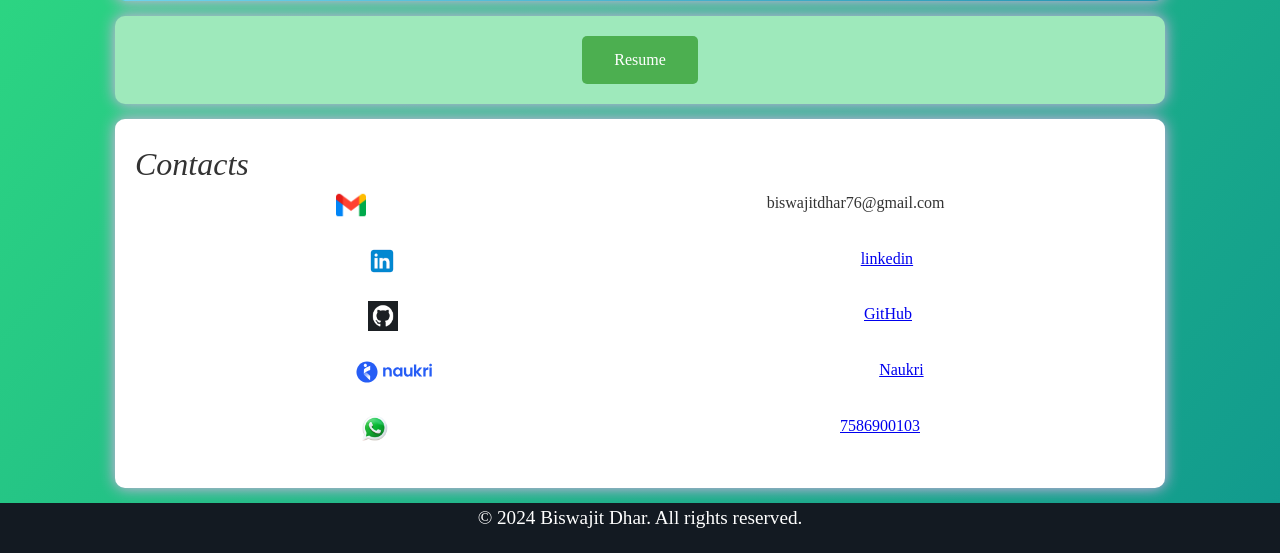
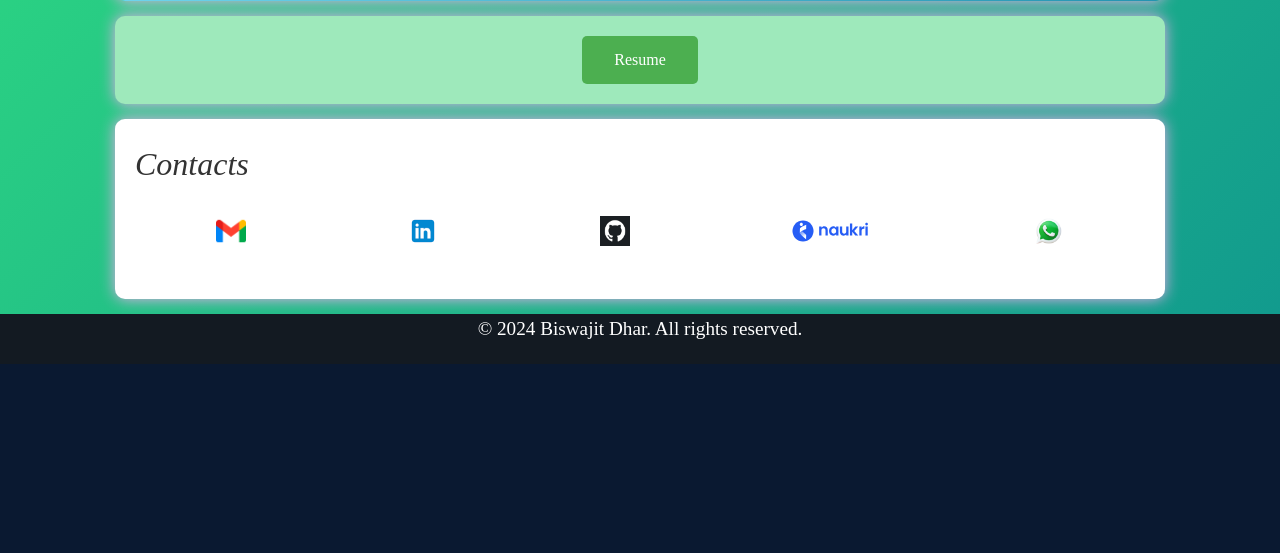
Before and after one commit to biswajitdhar76/Portfolio_Flask, a Flask app: page / in a window 1280 px wide. Shown: the part 893-1446 px from the top of the page. After the commit the page ends 1257 px from the top, so only its background shows below. Run offline with Flask 3, Linux system fonts and the light colour scheme.

Commit message:
Update Home.html

```diff
--- a/templates/Home.html
+++ b/templates/Home.html
@@ -32,13 +32,13 @@
     </section>
 
     <section id="skills">
-    <h2>Skills</h2><br>
+    <h2>Skills</h2> <br>
     <div class="skills">
-    <div id="html"> <img src="../static/icons/html.png"/ height="50" width="50"></div>
-    <div id="css"><img src="../static/icons/css.jpeg"/ height="50" width="50"></div>
-    <div id="python"><img src="../static/icons/python.jpeg"/ height="50" width="50"></div>
-    <div id="api"><img src="../static/icons/api.png"/ height="50" width="50"></div>
-    <div id="sql"><img src="../static/icons/sql.png"/ height="50" width="50"></div>
+    <div><img src="../static/icons/html.png"/ height="50" width="50"></div>
+    <div><img src="../static/icons/css.jpeg"/ height="50" width="50"></div>
+    <div><img src="../static/icons/python.jpeg"/ height="50" width="50"></div>
+    <div><img src="../static/icons/api.png"/ height="50" width="50"></div>
+    <div><img src="../static/icons/sql.png"/ height="50" width="50"></div>
     </div><br>
     </section>
 
@@ -47,19 +47,19 @@
     </section>
 
     <section id="contact">
+        <h2>Contacts</h2><br>
+        <div class="contacts">
+        <div id="gmail"><a href="mailto:biswajitdhar76@gmail.com">
+            <img src="../static/icons/gmail.png"  width="30px"  height="30px"/></a></div>
 
-        <h2>Contacts</h2>
+        <div id="linkedin"><a href="https://www.linkedin.com/in/biswajit-dhar-7bb087303/"><img src="../static/icons/linkdin.png"  width="30px"  height="30px"/></a></div>
 
-        <div><img id="gmail" src="../static/icons/gmail.png"  width="30px"  height="30px"/>biswajitdhar76@gmail.com</div><br>
+        <div id="github"><a href="https://github.com/biswajitdhar76"><img src="../static/icons/github.png"  width="30px"  height="30px"/></a></div>
 
-        <div><img id="linkedin" src="../static/icons/linkdin.png"  width="30px"  height="30px"/><a href="https://www.linkedin.com/in/biswajit-dhar-7bb087303/">linkedin</a></div><br>
+        <div id="naukri"><a href="https://www.naukri.com/mnjuser/profile?id=&altresid"><img src="../static/icons/naukri_gnb_logo.svg" width="80px"  height="30px"/></a></div>
 
-        <div><img id="github" src="../static/icons/github.png"  width="30px"  height="30px"/><a href="https://github.com/biswajitdhar76">GitHub</a></div><br>
-
-        <div><img id="naukri" src="../static/icons/naukri_gnb_logo.svg" width="80px"  height="30px"/><a href="https://www.naukri.com/mnjuser/profile?id=&altresid">Naukri</a></div><br>
-
-        <div><img id="whatsapp" alt="icon" src="../static/icons/whatsapp.png" width="30px"  height="30px"/><a href="https://wa.me/7586900103" target="_main">7586900103</a></div><br>
-
+        <div id="whatsapp"><a href="https://wa.me/7586900103" target="_main"><img alt="icon" src="../static/icons/whatsapp.png" width="30px"  height="30px"/></a></div>
+    </div><br>
     </section>
 
     <footer id="footer">
```
